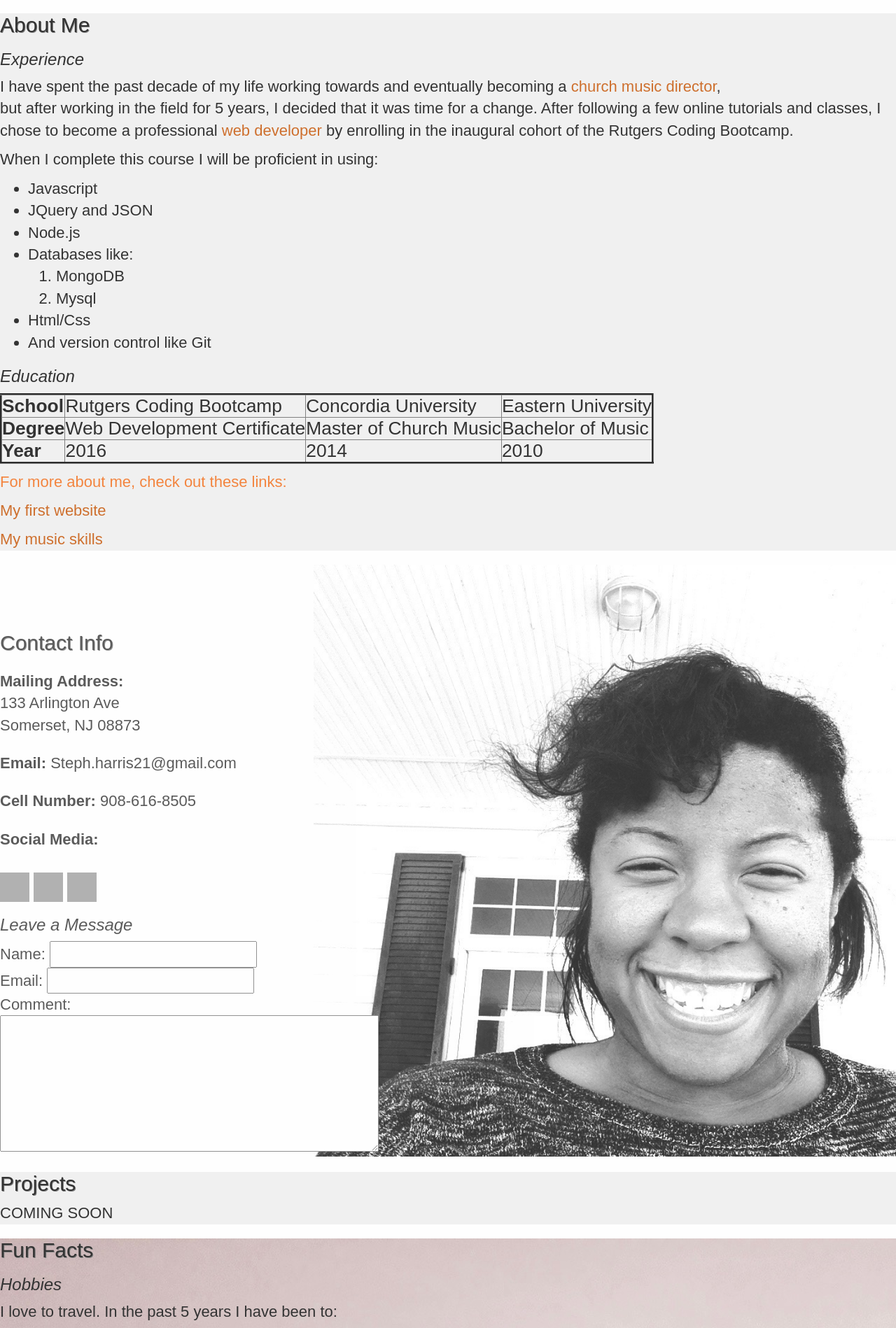
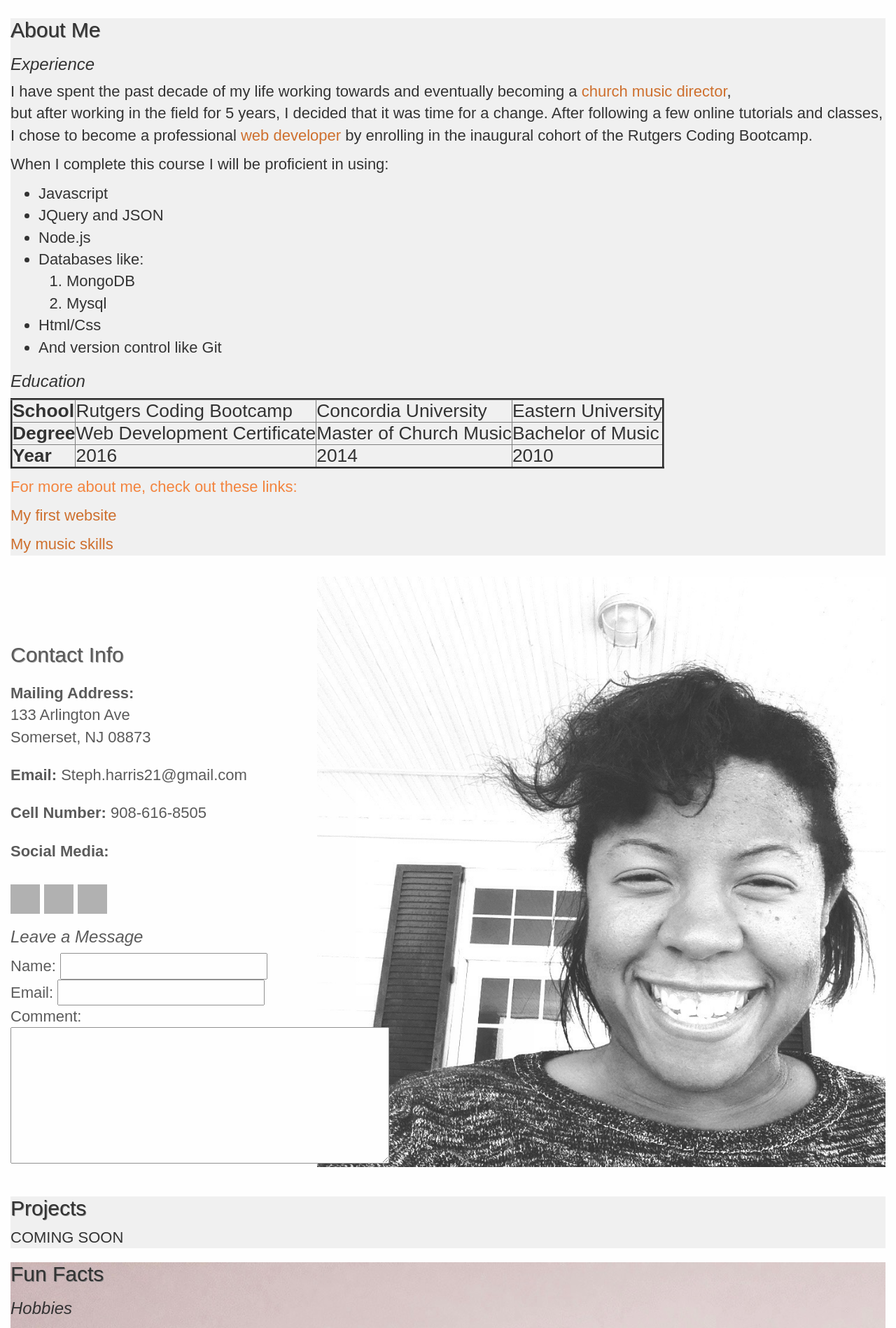
Before and after one commit to Steph-harris/Portfolio, a PHP site: page / in a window 1280 px wide. Shown: the part 610-2508 px from the top of the page at 70% size. Run offline with PHP 8.4, Linux system fonts and the light colour scheme; some libraries are stand-ins or nearby versions; grey boxes are pictures that could not be loaded.

Commit message:
wrapped each section in a row-fluid for Bootstrap

```diff
--- a/Stylesheets/master.css
+++ b/Stylesheets/master.css
@@ -32,7 +32,7 @@ h3 {
 	font-size: 1.5em;
 	color: #fff;
 }
-nav > ul > li {
+.homeList > ul > li {
 	font-size: 1.5em;
 	padding-bottom: 6px;
 	list-style: none;
--- a/home.html
+++ b/home.html
@@ -8,11 +8,11 @@
 </head>
 <body>
   <div class="container-fluid">
+    <div class="row-fluid col-xs-12">
       <section id="home">
         <h1>Stephanie Harris</h1>
         <p>MEAN stack web developer located in central New Jersey</p>
-
-      <nav>
+        <div class="homeList">
           <ul class="red">
             <li><a href="#">Home</a></li>
             <li><a href="#about">About Me</a></li>
@@ -21,9 +21,11 @@
             <li><a href="blog.html">Blog</a></li>
             <li><a href="#fun">Fun Facts</a></li>
           </ul>
-      </nav>
+        </div>
       </section>
+    </div>
 
+    <div class="row-fluid col-xs-12">
       <section id="about">
         <h2>About Me</h2>
         <h3>Experience</h3>
@@ -76,7 +78,9 @@
         <p><a href="https://www.youtube.com/user/Powerpuffspice/videos" target="_blank">My music skills</a></p>
         <p></p>
       </section>
+    </div>
 
+    <div class="row-fluid col-xs-12">
       <section id="contact">
         <section class="info">
           <h2>Contact Info</h2>
@@ -107,12 +111,15 @@
           </form>
         </section>
       </section>
+    </div>
 
+    <div class="row-fluid col-xs-12">
       <section id ="projects">
         <h2>Projects</h2>
         <p>COMING SOON</p>
       </section>
 
+      <div class="row-fluid col-xs-12"></div>
       <section id="fun">
         <h2>Fun Facts</h2>
         <h3>Hobbies</h3>
@@ -130,6 +137,8 @@
         <p>Sports are my favorite hobby. I'm a huge baseball fan (Let's go Mets!), but my best memories are from actually playing Soccer, Softball, Baseball, and Basketball in High School.</p>
       </section>
     </div>
+  </div>
+
   <script type="text/javascript" src="https://code.jquery.com/jquery-2.1.4.min.js"></script>
   <script src="https://maxcdn.bootstrapcdn.com/bootstrap/3.3.6/js/bootstrap.min.js"></script>
   <script type="text/javascript" src="scripts/portfolio.js"></script>
```
Lines whose indentation alone changed are shown as unchanged.
